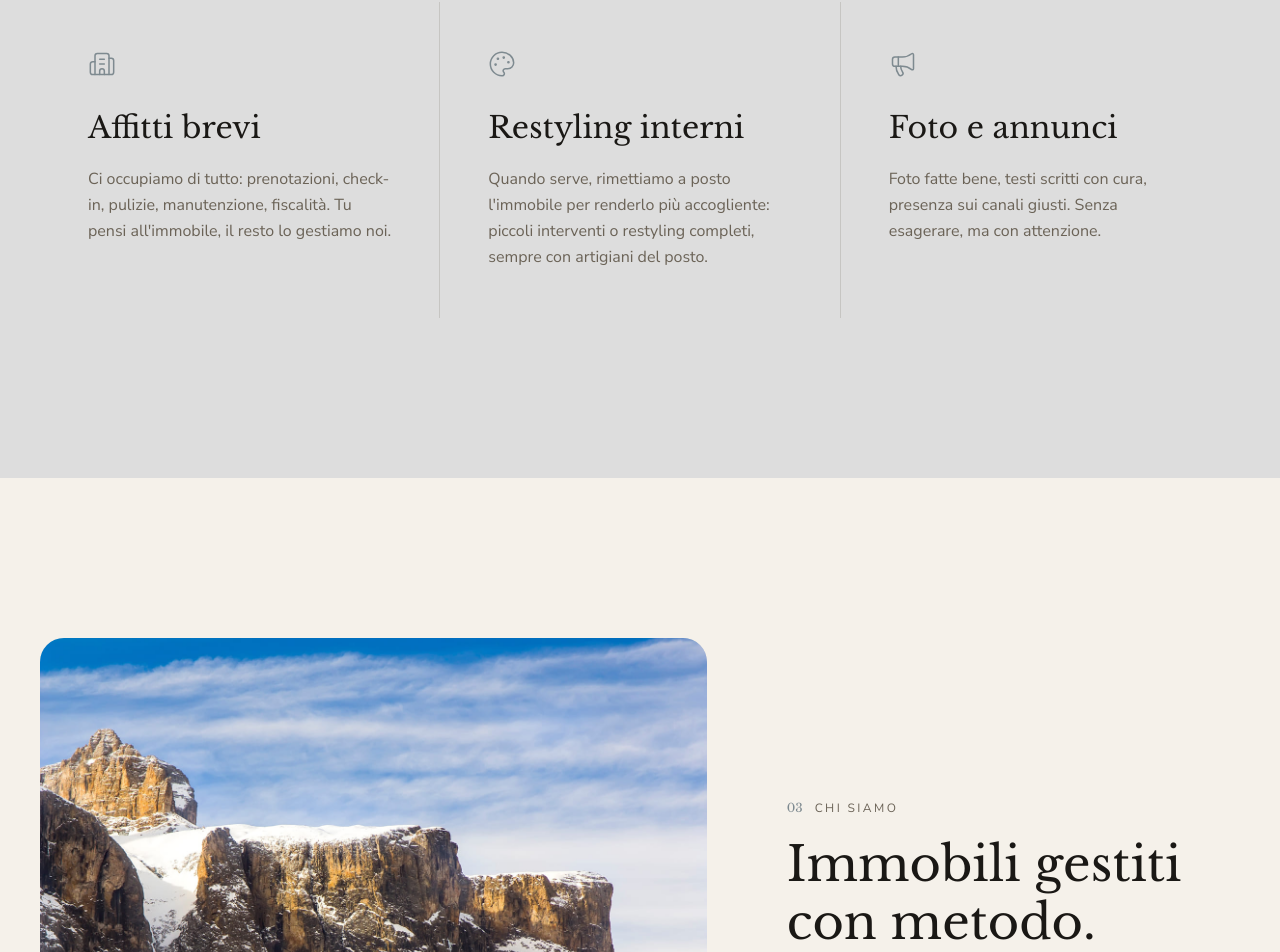
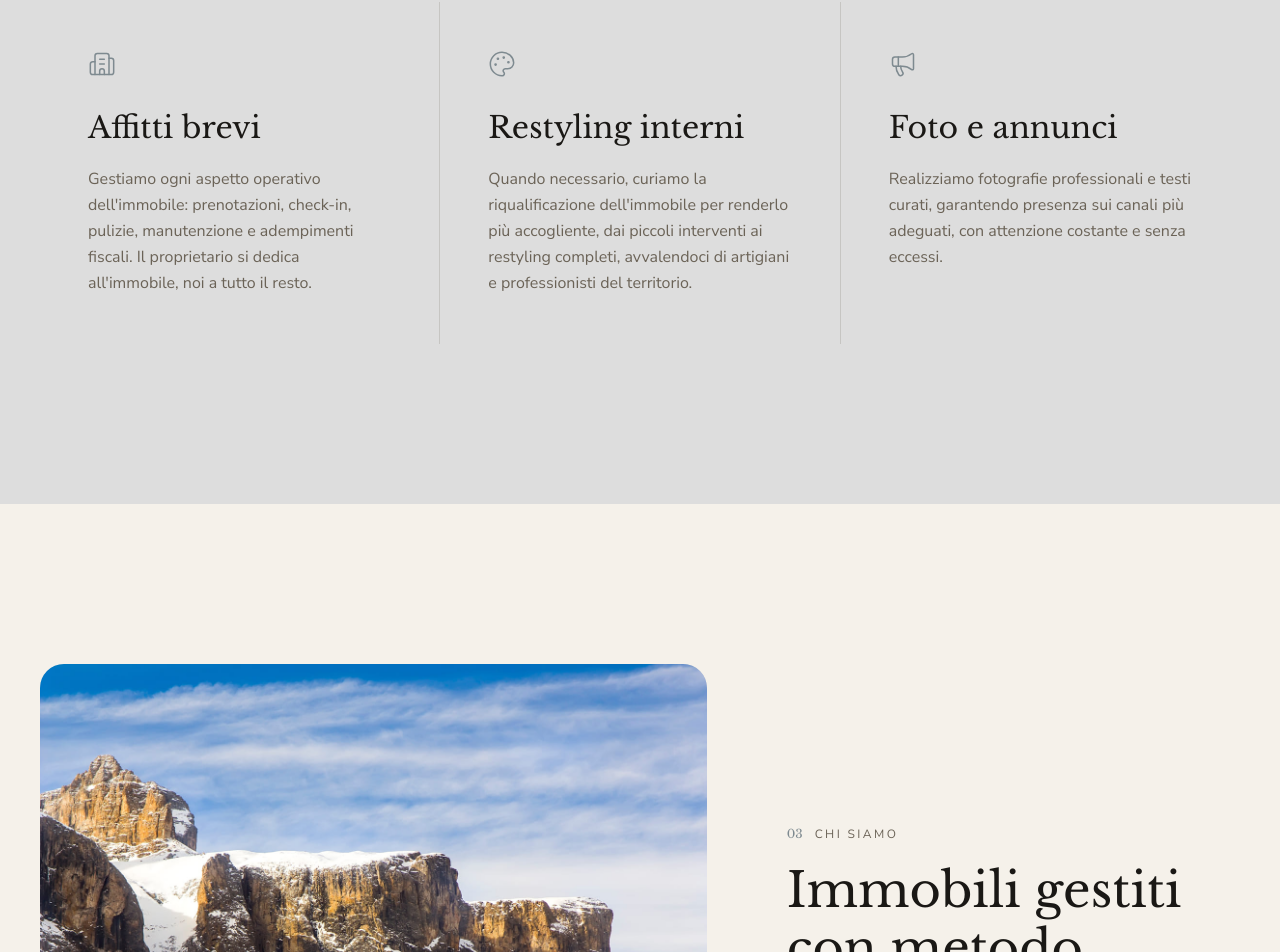
Before and after one commit to maxmaxim27/ultralighthome, a Next.js app: page / in a window 1280 px wide. Shown: the part 2750-3702 px from the top of the page. Built offline with nearby package versions, Linux system fonts and the light colour scheme.

Commit message:
feat: updated texts

```diff
--- a/app/chi-siamo/page.tsx
+++ b/app/chi-siamo/page.tsx
@@ -115,8 +115,8 @@ export default function AboutPage() {
                 <div className="mt-8 space-y-6 text-stone leading-relaxed">
                   <p>
                     Un immobile a Sottomarina con affitto stagionale con
-                    costanza e passione fino agli chalet e ville in Costa
-                    Smeralda.
+                    costanza e passione fino agli chalet nelle dolomiti e ville
+                    in Costa Smeralda.
                   </p>
                 </div>
               </Reveal>
--- a/app/dove-siamo/page.tsx
+++ b/app/dove-siamo/page.tsx
@@ -41,7 +41,7 @@ export default function DoveSiamoPage() {
           </Reveal>
           <Reveal delay={0.1}>
             <h1 className="font-display mt-6 text-5xl md:text-7xl lg:text-[5.5rem] font-light leading-[1.2] tracking-[-0.01em] max-w-4xl">
-              Vieni a trovarci a Verona.
+              Ufficio nel cuore di Verona.
             </h1>
           </Reveal>
           <Reveal delay={0.2}>
@@ -59,7 +59,7 @@ export default function DoveSiamoPage() {
         <div className="bg-bone p-10 md:p-16 lg:p-20">
           <Reveal>
             <h2 className="font-display text-3xl md:text-4xl font-light tracking-[-0.01em]">
-              Ufficio nel cuore di Verona.
+              Vieni a trovarci a Verona.
             </h2>
           </Reveal>
           <div className="mt-12 space-y-8">
--- a/app/page.tsx
+++ b/app/page.tsx
@@ -25,17 +25,17 @@ const services = [
   {
     icon: Building2,
     title: "Affitti brevi",
-    desc: "Ci occupiamo di tutto: prenotazioni, check-in, pulizie, manutenzione, fiscalità. Tu pensi all'immobile, il resto lo gestiamo noi.",
+    desc: "Gestiamo ogni aspetto operativo dell'immobile: prenotazioni, check-in, pulizie, manutenzione e adempimenti fiscali. Il proprietario si dedica all'immobile, noi a tutto il resto.",
   },
   {
     icon: Palette,
     title: "Restyling interni",
-    desc: "Quando serve, rimettiamo a posto l'immobile per renderlo più accogliente: piccoli interventi o restyling completi, sempre con artigiani del posto.",
+    desc: "Quando necessario, curiamo la riqualificazione dell'immobile per renderlo più accogliente, dai piccoli interventi ai restyling completi, avvalendoci di artigiani e professionisti del territorio.",
   },
   {
     icon: Megaphone,
     title: "Foto e annunci",
-    desc: "Foto fatte bene, testi scritti con cura, presenza sui canali giusti. Senza esagerare, ma con attenzione.",
+    desc: "Realizziamo fotografie professionali e testi curati, garantendo presenza sui canali più adeguati, con attenzione costante e senza eccessi.",
   },
 ];
 
```
